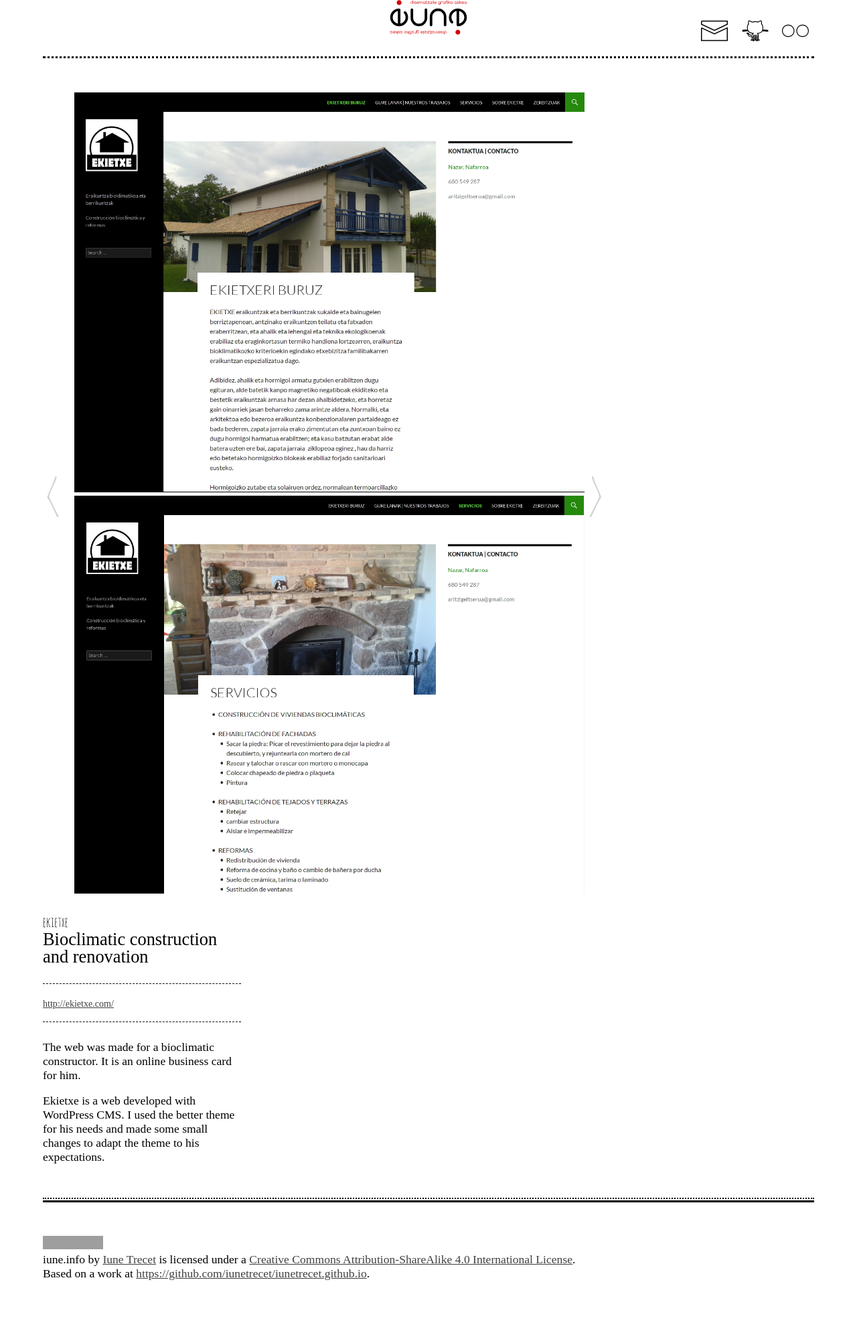
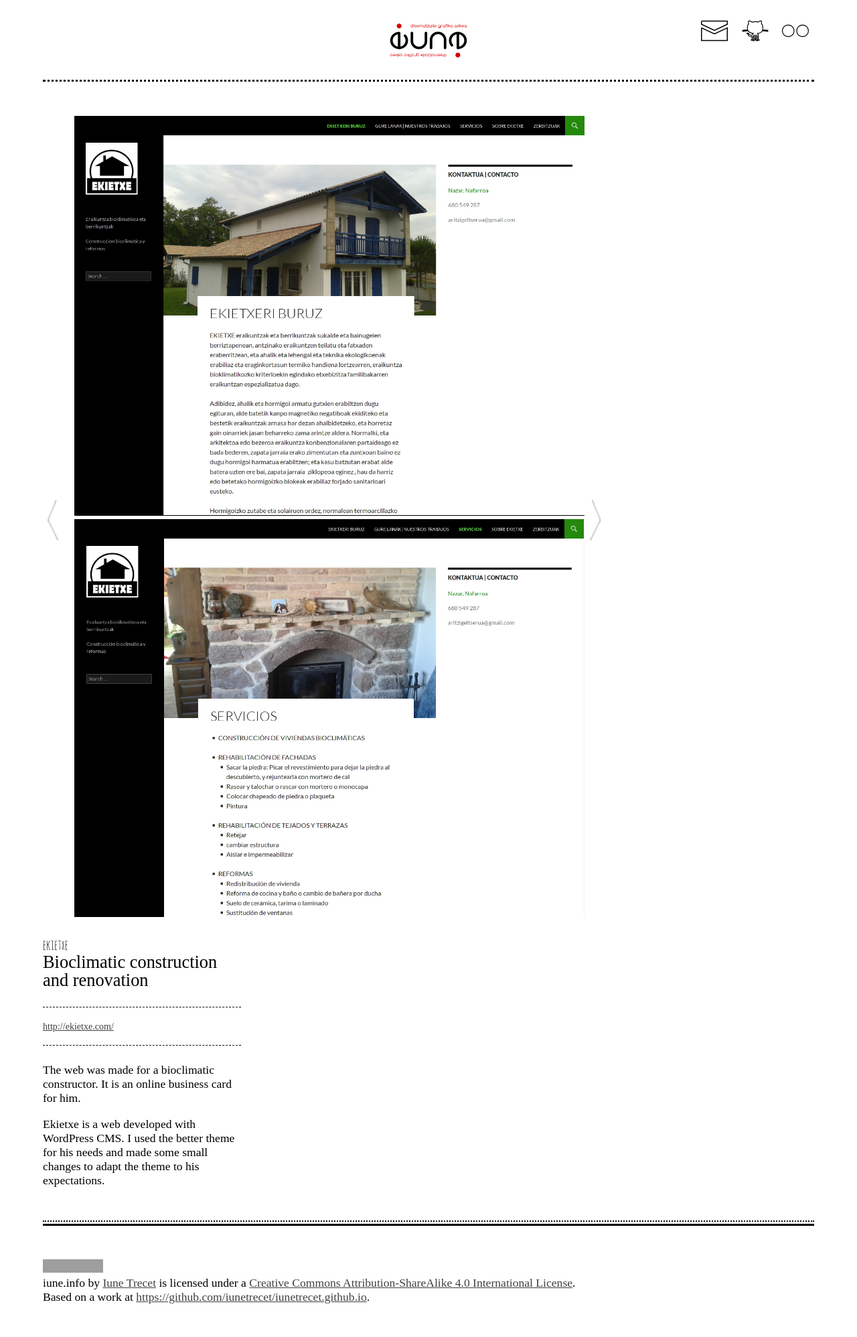
Before and after one commit to iunetrecet/iunetrecet.github.io.old, a Jekyll site: the page built from _projects/ekietxe.md, in a window 1280 px wide. Shown: the whole page at 67% size. Built offline with Jekyll 4.4.1, drawn with Linux system fonts in a browser that asks for light colours; some web fonts are replaced; Markdown is read by kramdown in place of the engine named in the settings; before the commit the page ends 1962 px from its top, so only the background shows below that; grey boxes are pictures that could not be loaded.

Commit message:
fixed the margin of the project header

```diff
--- a/css/main.sass
+++ b/css/main.sass
@@ -27,6 +27,7 @@ header#logo
         margin-top: 0
         img
             width: 40%
+            margin-top: 3%
             @media #{$medium-up}
                 width: 10%
         img.index
```
